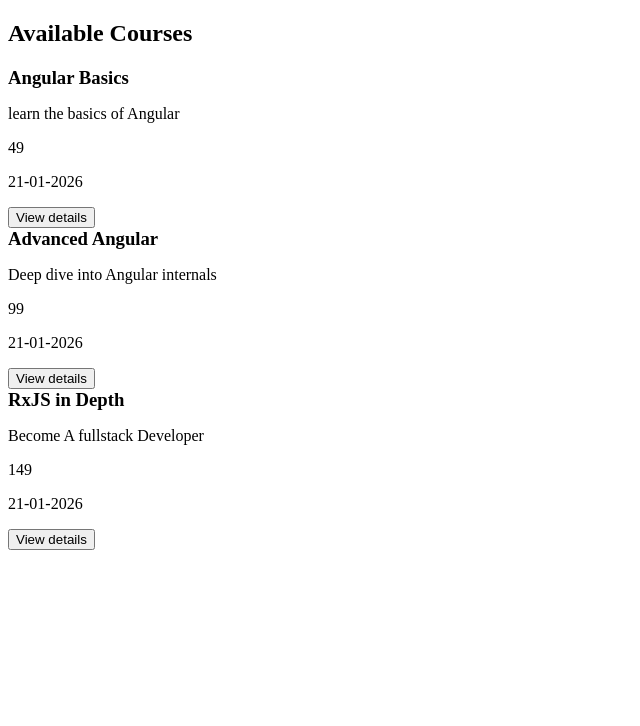
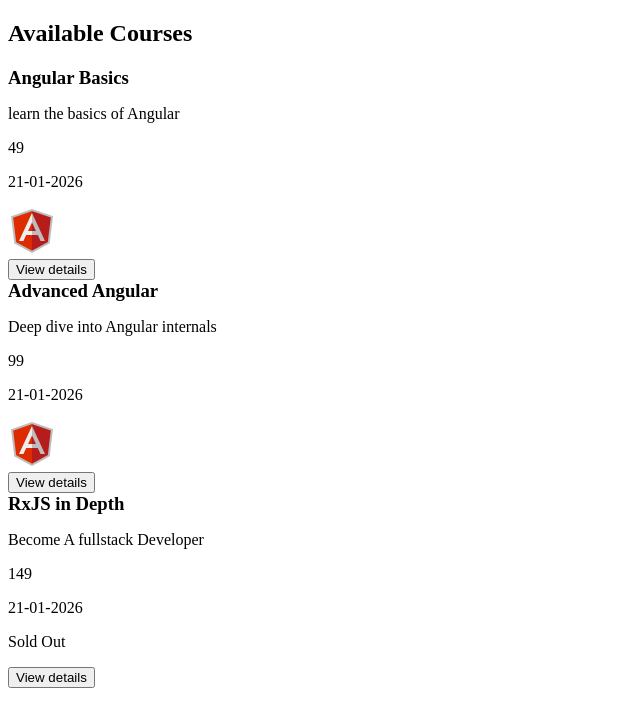
Before and after one commit to acvb-Alexsander/courseBooking, an Angular app: page / in a window 1280 px wide. Shown: the top 726 px of the page, without its empty margins (0-640 px from the left). Built offline with nearby package versions, Linux system fonts and the light colour scheme.

Commit message:
Understanding property binding

```diff
--- a/src/app/courses-list/courses-list.component.html
+++ b/src/app/courses-list/courses-list.component.html
@@ -5,6 +5,9 @@
   <p>{{ courses[0].description }}</p>
   <p>{{ courses[0].price }}</p>
   <p>21-01-2026</p>
+  <p [hidden]="!courses[0].soldOut">Sold Out</p>
+  <img [src]="courses[0].img" [alt]="courses[0].title" />
+  <br />
   <button type="button">View details</button>
 </div>
 
@@ -13,6 +16,9 @@
   <p>{{ courses[1].description }}</p>
   <p>{{ courses[1].price }}</p>
   <p>21-01-2026</p>
+  <p [hidden]="!courses[1].soldOut">Sold Out</p>
+  <img [src]="courses[1].img" [alt]="courses[1].title" />
+  <br />
   <button type="button">View details</button>
 </div>
 
@@ -21,5 +27,6 @@
   <p>{{ courses[2].description }}</p>
   <p>{{ courses[2].price }}</p>
   <p>21-01-2026</p>
+  <p [hidden]="!courses[2].soldOut">Sold Out</p>
   <button type="button">View details</button>
 </div>
--- a/src/app/courses-list/courses-list.component.ts
+++ b/src/app/courses-list/courses-list.component.ts
@@ -14,18 +14,23 @@
       title: 'Angular Basics',
       description: 'learn the basics of Angular',
       price: 49,
+      soldOut: false,
+      img: 'angular-logo.png',
     },
     {
       id: 2,
       title: 'Advanced Angular',
       description: 'Deep dive into Angular internals',
       price: 99,
+      soldOut: false,
+      img: 'angular-logo.png',
     },
     {
       id: 3,
       title: 'RxJS in Depth',
       description: 'Become A fullstack Developer',
       price: 149,
+      soldOut: true,
     },
   ];
 }
```
Also changed, not shown: public/angular-logo.png (added).
